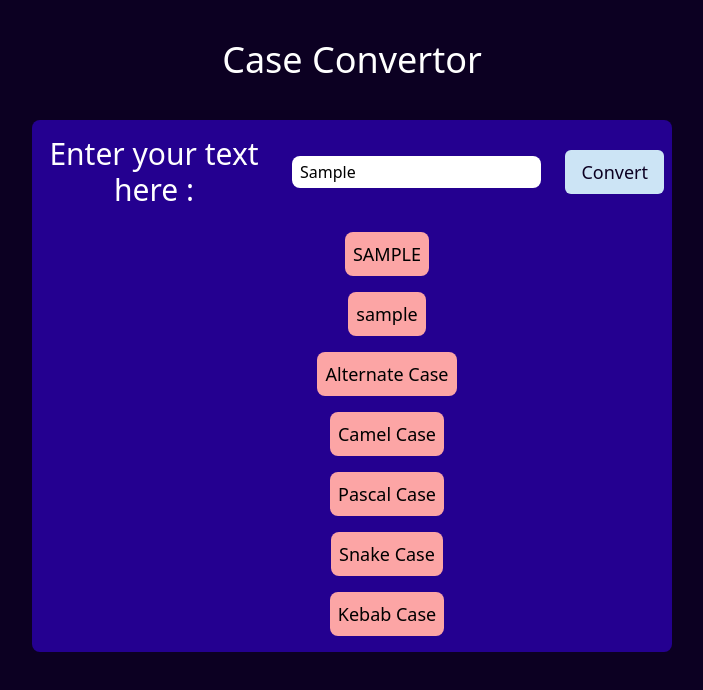
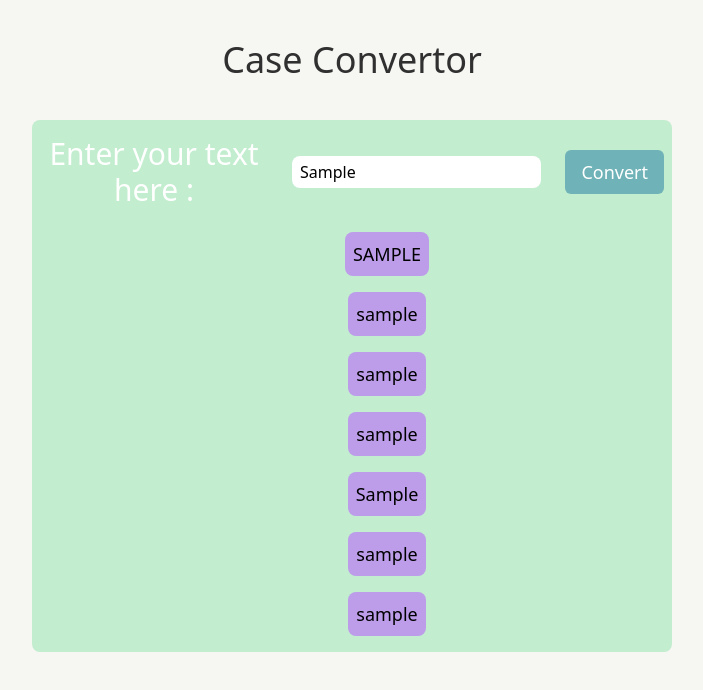
Before and after one commit to tanishkamakode/Case-converter, a website: page index.html in a window 1280 px wide. Both pictures are taken after typing "Sample" into the empty fields and a click on the button "Convert". Shown: the whole page, without its empty margins (288-991 px from the left). Drawn offline with Linux system fonts and the light colour scheme.

Commit message:
Add other case functions

```diff
--- a/index.html
+++ b/index.html
@@ -7,12 +7,12 @@
     <link rel="stylesheet" href="css/style.css" />
     <title>Case convertor</title>
   </head>
-  <body class="bg-[#0c0022]">
+  <body class="bg-[#F6F6F2]">
     <section id="Main">
       <!-- Heading -->
-      <h1 class="text-center text-white text-4xl mt-10">Case Convertor</h1>
+      <h1 class="text-center text-[#303030] text-4xl mt-10">Case Convertor</h1>
       <!-- Main box -->
-      <div class="box mx-8 md:mx-80 mt-10 rounded-lg px-2 py-4 bg-[#240090]">
+      <div class="box mx-8 md:mx-80 mt-10 rounded-lg px-2 py-4 bg-[#C2EDCE]">
         <!-- Input section -->
         <div
           class="flex flex-col md:flex-row items-center justify-center md:gap-6 space-y-4 md:space-y-0"
@@ -28,7 +28,7 @@
           />
           <button
             id="btn"
-            class="bg-[#cce4f5] hover:bg-[#66ade2] text-[#0c0022] hover:text-[#ffffff] hover:duration-500 px-4 py-2 text-lg rounded-md"
+            class="bg-[#6FB3B8] hover:bg-[#388087] text-[#ffffff] hover:text-[#ffffff] hover:duration-500 px-4 py-2 text-lg rounded-md"
           >
             Convert
           </button>
@@ -38,31 +38,31 @@
         <div
           class="cases mt-6 md:ml-[70px] flex flex-col items-center justify-center gap-4"
         >
-          <div class="case bg-red-300 px-2 py-2 rounded-lg">
+          <div class="case bg-[#BD9DEA] px-2 py-2 rounded-lg">
             <h1 id="upper" class="text-lg md:2xl">Upper Case</h1>
           </div>
 
-          <div class="case bg-red-300 px-2 py-2 rounded-lg">
+          <div class="case bg-[#BD9DEA] px-2 py-2 rounded-lg">
             <h1 id="lower" class="text-lg md:2xl">Lower Case</h1>
           </div>
 
-          <div class="case bg-red-300 px-2 py-2 rounded-lg">
+          <div class="case bg-[#BD9DEA] px-2 py-2 rounded-lg">
             <h1 id="alternate" class="text-lg md:2xl">Alternate Case</h1>
           </div>
 
-          <div class="case bg-red-300 px-2 py-2 rounded-lg">
+          <div class="case bg-[#BD9DEA] px-2 py-2 rounded-lg">
             <h1 id="camel" class="text-lg md:2xl">Camel Case</h1>
           </div>
 
-          <div class="case bg-red-300 px-2 py-2 rounded-lg">
+          <div class="case bg-[#BD9DEA] px-2 py-2 rounded-lg">
             <h1 id="pascal" class="text-lg md:2xl">Pascal Case</h1>
           </div>
 
-          <div class="case bg-red-300 px-2 py-2 rounded-lg">
+          <div class="case bg-[#BD9DEA] px-2 py-2 rounded-lg">
             <h1 id="snake" class="text-lg md:2xl">Snake Case</h1>
           </div>
 
-          <div class="case bg-red-300 px-2 py-2 rounded-lg">
+          <div class="case bg-[#BD9DEA] px-2 py-2 rounded-lg">
             <h1 id="kebab" class="text-lg md:2xl">Kebab Case</h1>
           </div>
         </div>
--- a/js/script.js
+++ b/js/script.js
@@ -8,6 +8,11 @@ btn.addEventListener("click", function () {
 
   convertUpper(arr);
   convertLower(arr);
+  convertAlternate(arr);
+  convertCamel(arr);
+  convertPascal(arr);
+  convertSnake(arr);
+  convertKebab(arr);
 });
 
 // Converts into Upper Case
@@ -31,3 +36,89 @@ function convertLower(arr) {
 
   document.getElementById("lower").textContent = lowerText;
 }
+
+// Converts into Alternate case
+function convertAlternate(arr) {
+  let alternateText = "";
+
+  // console.log(arr[0][0].toUpperCase());
+  // console.log(arr[0][1]);
+  // console.log(arr[0][2]);
+  // console.log(arr[0][3]);
+  // console.log(arr[0][4]);
+  // console.log(arr[0][5]);
+
+  for (let i = 0; i < arr.length; i++) {
+    arr[i] = arr[i].toLowerCase();
+    let j;
+    for (j = 1; j < arr[i].length; j = j + 2) {
+      arr[i][j] = arr[i][j].toUpperCase();
+      console.log(arr[i][j].toUpperCase());
+    }
+    alternateText = alternateText + arr[i];
+    console.log(alternateText);
+  }
+
+  document.getElementById("alternate").textContent = alternateText;
+
+  console.log(alternateText);
+}
+
+// Converts into Camel case
+function convertCamel(arr) {
+  let camelText = "";
+  for (let i = 0; i < arr.length; i++) {
+    arr[i] = arr[i].toLowerCase();
+
+    if (i >= 1) {
+      let rest = arr[i].slice(1);
+      let firstLetter = arr[i][0].toUpperCase();
+      let fullWord = firstLetter + rest;
+      camelText = camelText + fullWord;
+    } else {
+      camelText = camelText + arr[i];
+    }
+  }
+
+  document.getElementById("camel").textContent = camelText;
+}
+
+// Converts into Pascal case
+function convertPascal(arr) {
+  let pascalText = "";
+  for (let i = 0; i < arr.length; i++) {
+    arr[i] = arr[i].toLowerCase();
+    let rest = arr[i].slice(1);
+    let firstLetter = arr[i][0].toUpperCase();
+    let fullWord = firstLetter + rest;
+    pascalText = pascalText + fullWord;
+  }
+
+  document.getElementById("pascal").textContent = pascalText;
+}
+
+// Converts into Snake case
+function convertSnake(arr) {
+  let snakeText = "";
+  for (let i = 0; i < arr.length; i++) {
+    arr[i] = arr[i].toLowerCase();
+
+    if (i == 0) snakeText = snakeText + arr[i];
+    else snakeText = snakeText + "_" + arr[i];
+  }
+
+  document.getElementById("snake").textContent = snakeText;
+}
+
+// Converts into Kebab case
+function convertKebab(arr) {
+  let kebabText = "";
+  for (let i = 0; i < arr.length; i++) {
+    arr[i] = arr[i].toLowerCase();
+
+    if (i == 0) kebabText = kebabText + arr[i];
+    else kebabText = kebabText + "-" + arr[i];
+  }
+
+  document.getElementById("kebab").textContent = kebabText;
+}
```
Also changed, not shown: css/style.css.
